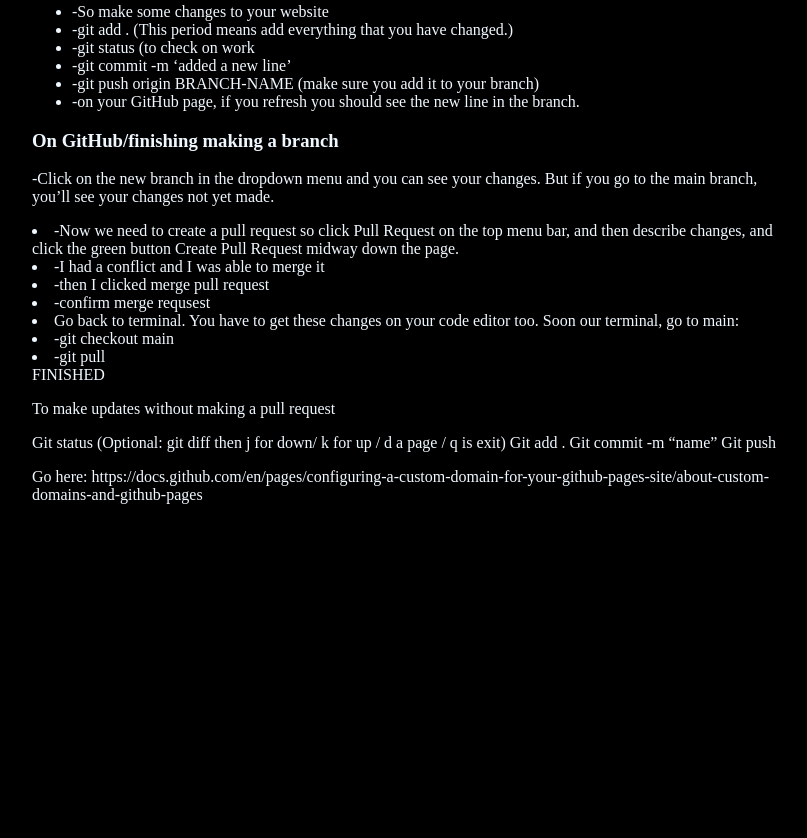
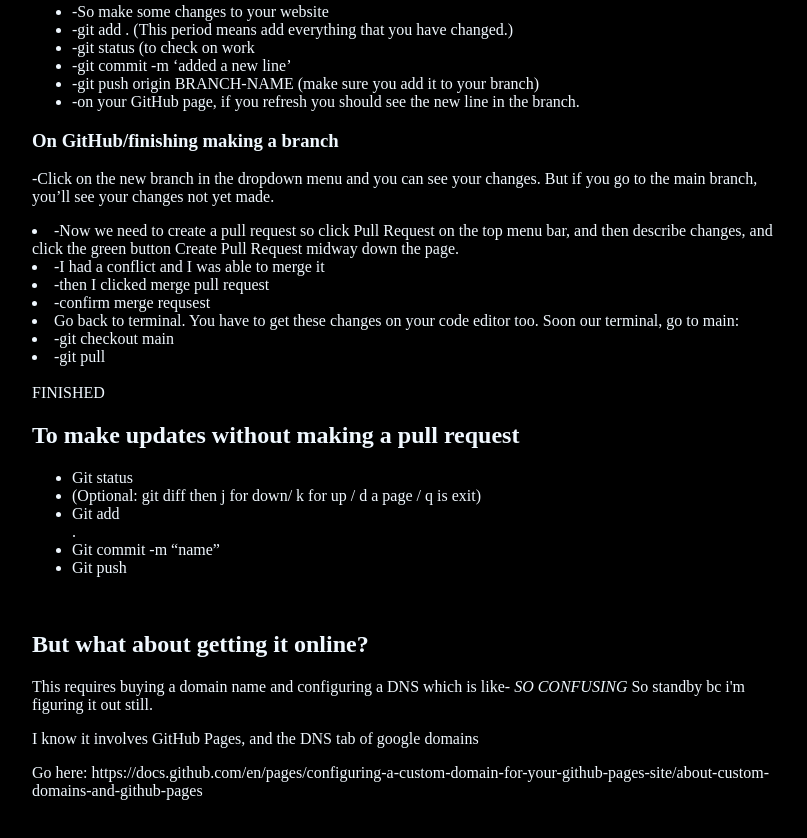
Before and after one commit to christinaasquith/practicepages, a plain HTML site: page index.html in a window 1280 px wide. Shown: the part 1027-1865 px from the top of the page, without its empty margins (232-1039 px from the left). Before the commit the page ends 1683 px from the top, so only its background shows below. Drawn offline with Linux system fonts and the light colour scheme.

Commit message:
added more learnings

```diff
--- a/index.html
+++ b/index.html
@@ -62,18 +62,22 @@
       <li> -git checkout main</li>
       <li> -git pull</li>
     </ul>
+    <br>
       FINISHED
 
 
-      <p>To make updates without making a pull request</p>
-      Git status
-      (Optional: git diff  then j for down/ k for up / d a page / q is exit)
-      Git add .
-      Git commit -m “name”
-      Git push  </p>
-
-
-
+      <h2>To make updates without making a pull request</h2>
+      <ul>
+        <li>Git status</li>
+          <li>(Optional: git diff  then j for down/ k for up / d a page / q is exit)</li>
+            <li>Git add </li>.
+              <li>Git commit -m “name”</li>
+                <li>Git push  </li>
+    </ul>
+      <br>
+    <h2>But what about getting it online?</h2>
+    <p>This requires buying a domain name and configuring a DNS which is like- <em>SO CONFUSING</em> So standby bc i'm figuring it out still.</p>
+      <p>I know it involves GitHub Pages, and the DNS tab of google domains </p>
       Go here: https://docs.github.com/en/pages/configuring-a-custom-domain-for-your-github-pages-site/about-custom-domains-and-github-pages
 
       </p>
```
